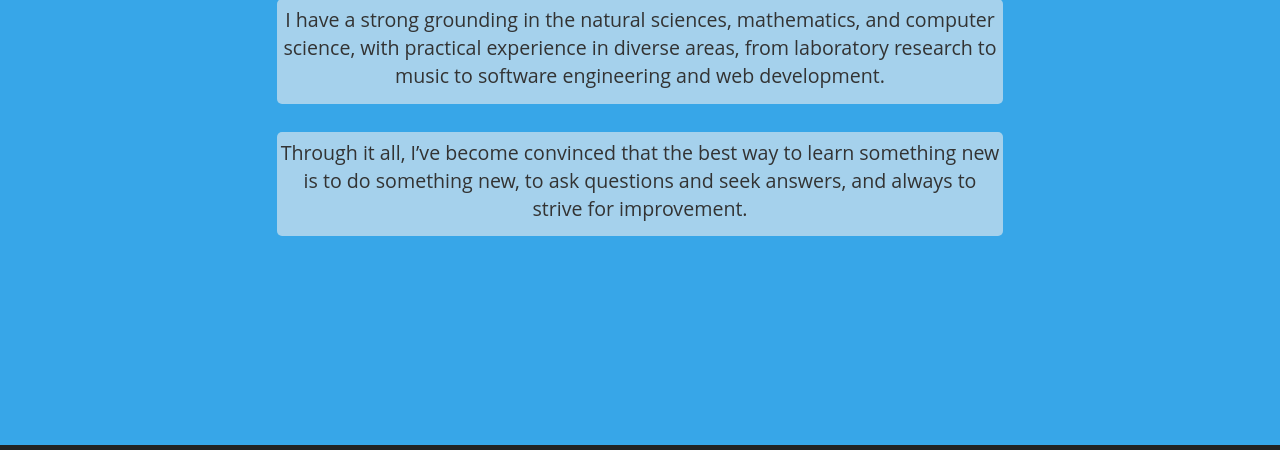
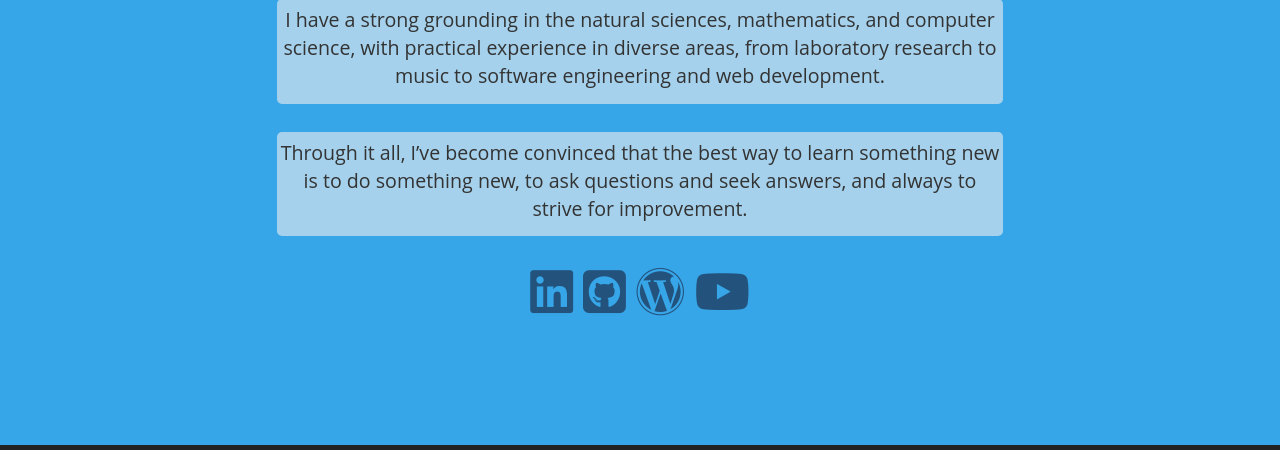
Before and after one commit to aop4/Personal_Website, a Django app: page / in a window 1280 px wide. Shown: the part 350-800 px from the top of the page. Run offline with Django 3.2, Linux system fonts and the light colour scheme; some libraries are stand-ins or nearby versions.

Commit message:
Add external web icons to bottom of select pages

```diff
--- a/myproject/static/css/styles.css
+++ b/myproject/static/css/styles.css
@@ -399,3 +399,7 @@ span.push-right {
  left:0em;
  bottom:2em;
 }
+
+i.small-icon {
+  font-size: 3.5em;
+}
--- a/myproject/static/js/base.js
+++ b/myproject/static/js/base.js
@@ -1,4 +1,11 @@
 $(document).ready(function() {
-	var active_navbar_item = $("#navbar-activation-tag").val();
-	$("#"+active_navbar_item).addClass("active");
+	var activeNavbarItem = $("#navbar-activation-tag").val();
+	$("#"+activeNavbarItem).addClass("active");
+	setIconVisibility(activeNavbarItem);
 });
+
+function setIconVisibility(activeNavbarItem) {
+	if (activeNavbarItem == "photography" || activeNavbarItem == "web") {
+		$(".icon-bar").hide();
+	}
+}
--- a/myproject/templates/base.html
+++ b/myproject/templates/base.html
@@ -61,6 +61,20 @@
         {% block content %}
         {% endblock %}
     </div>
+    <div class="icon-bar fade-in">
+        <a href="https://www.linkedin.com/in/andrew-puglionesi" target="_blank" title="{% if language == "English" %}My LinkedIn page{% else %}Mi perfil de LinkedIn{% endif %}">
+            <i class="fa fa-linkedin-square web small-icon" aria-hidden="true"></i>
+        </a>
+        <a href="https://github.com/aop4" target="_blank" title="{% if language == "English" %}My GitHub repositories{% else %}Mis repositorios en GitHub{% endif %}">
+            <i class="fa fa-github-square web small-icon" aria-hidden="true"></i>
+        </a>
+        <a href="https://stringsofcharacters.wordpress.com/" target="_blank" title="{% if language == "English" %}My Wordpress blog{% else %}Mi blog{% endif %}">
+            <i class="fa fa-wordpress web small-icon" aria-hidden="true"></i>
+        </a>
+        <a href="https://www.youtube.com/channel/UCbTleumNUKaZeGD8OdSlVqA" target="_blank" title="{% if language == "English" %}YouTube videos{% else %}Videos en YouTube{% endif %}">
+        <i class="fa fa-youtube-play web small-icon" aria-hidden="true"></i>
+        </a>
+    </div>
     <div class="footer-bar">
     </div>
     <!-- Bootstrap core JavaScript
```
